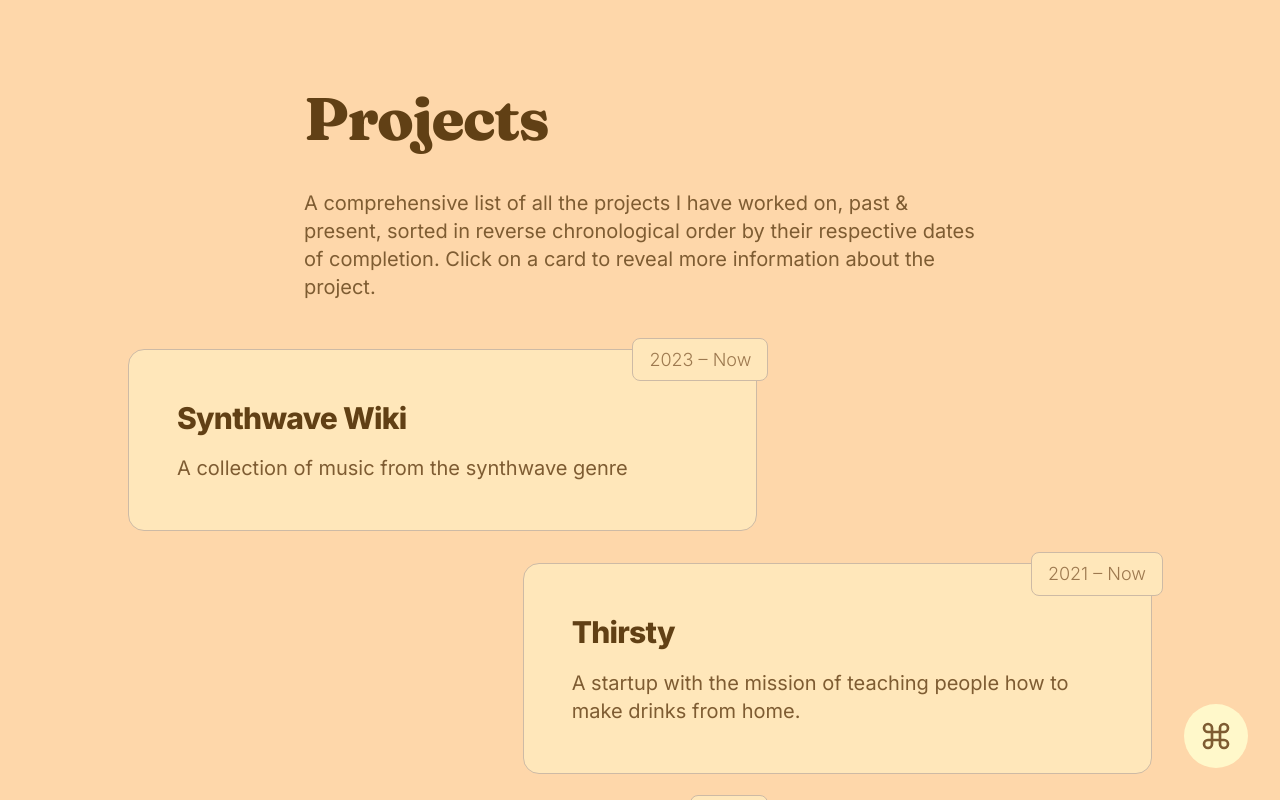
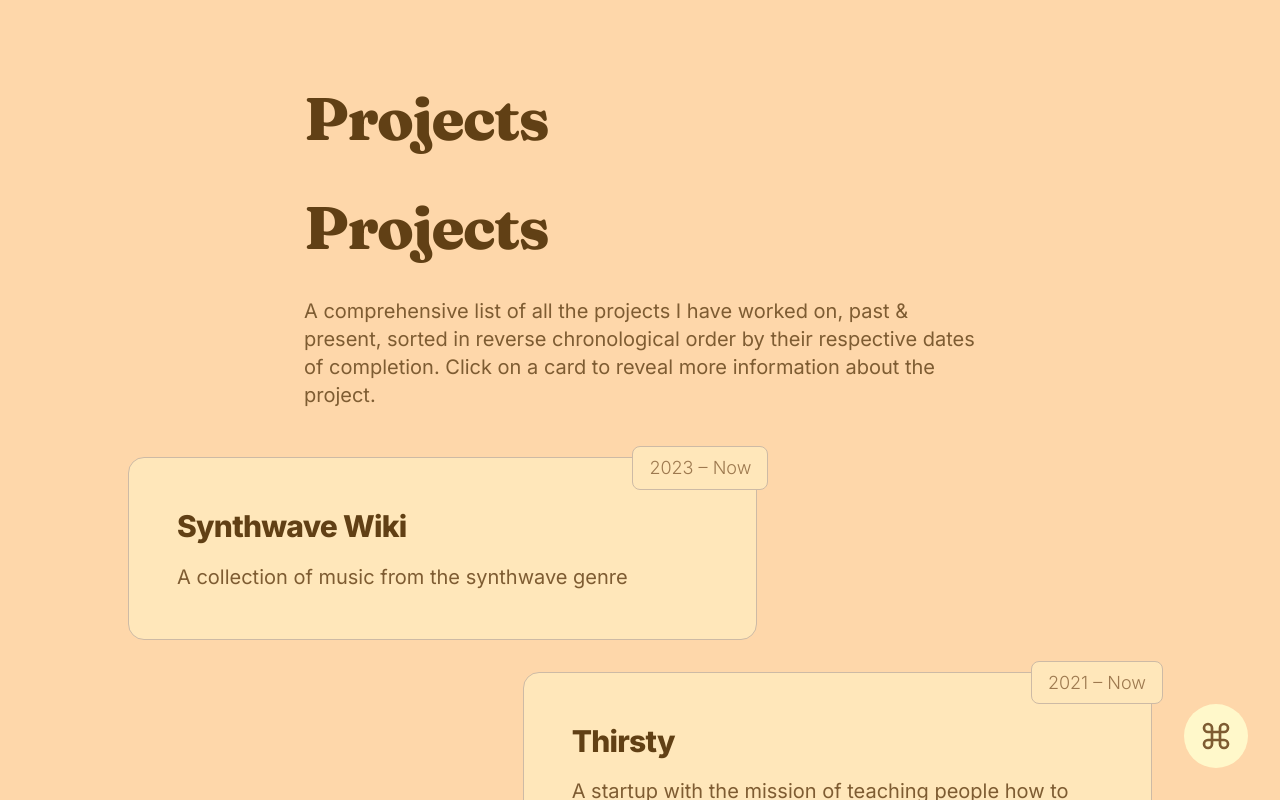
Before and after one commit to nico-bachner/v6, a Next.js app: page /projects in a window 1280 px wide. Shown: the top 800 px of the page. Built offline with nearby package versions, Linux system fonts and the light colour scheme.

Commit message:
feat: text component improvements

```diff
--- a/src/app/projects/page.tsx
+++ b/src/app/projects/page.tsx
@@ -1,5 +1,6 @@
 import Link from 'next/link'
 
+import { Text } from '@/components/ui/Text'
 import { fetchProjects } from '@/lib/fetchProjects'
 import { cn } from '@/utils/cn'
 
@@ -28,6 +29,8 @@ const Page = async () => {
         <h1 className="font-serif text-4xl font-extrabold tracking-tight text-primary-3 sm:text-5xl lg:text-6xl">
           Projects
         </h1>
+
+        <Text as="h1">Projects</Text>
 
         <p className="sm:text-lg lg:text-xl">
           A comprehensive list of all the projects I have worked on, past &
--- a/src/components/ui/Text.tsx
+++ b/src/components/ui/Text.tsx
@@ -2,26 +2,22 @@ import { cn } from '@/utils/cn'
 
 type TextProps = Omit<React.ComponentProps<'p'>, 'color'> & {
   as?: 'h1' | 'h2' | 'h3' | 'p'
-  size?: 'sm' | 'md' | 'lg' | 'xl' | '2xl' | '3xl' | '4xl'
+  size?: 'sm' | 'md' | 'lg' | 'xl' | '2xl'
   color?: 1 | 2 | 3
 }
 
 const getTextSize = (size: TextProps['size']) => {
   switch (size) {
     case 'sm':
-      return 'text-sm sm:text-base md:text-lg'
+      return 'text-sm sm:text-base md:text-lg font-light tracking-wide'
     case 'md':
-      return 'text-base sm:text-lg md:text-xl'
+      return 'text-base sm:text-lg md:text-xl font-normal tracking-normal'
     case 'lg':
-      return 'text-lg sm:text-xl md:text-2xl'
+      return 'text-lg sm:text-xl md:text-2xl font-medium tracking-tight font-serif'
     case 'xl':
-      return 'text-xl sm:text-2xl md:text-3xl'
+      return 'text-2xl sm:text-3xl md:text-4xl font-bold tracking-tight font-serif'
     case '2xl':
-      return 'text-2xl sm:text-3xl md:text-4xl'
-    case '3xl':
-      return 'text-3xl sm:text-4xl md:text-5xl'
-    case '4xl':
-      return 'text-4xl sm:text-5xl md:text-6xl'
+      return 'text-4xl sm:text-5xl md:text-6xl font-extrabold tracking-tight font-serif'
   }
 }
 
@@ -58,7 +54,7 @@ export const Text: React.FC<TextProps> = ({
       return (
         <h1
           className={cn(
-            getTextSize(size) ?? getTextSize('4xl'),
+            getTextSize(size) ?? getTextSize('2xl'),
             getTextColor(color) ?? getTextColor(3),
             className,
           )}
@@ -69,7 +65,7 @@ export const Text: React.FC<TextProps> = ({
       return (
         <h2
           className={cn(
-            getTextSize(size) ?? getTextSize('2xl'),
+            getTextSize(size) ?? getTextSize('xl'),
             getTextColor(color) ?? getTextColor(3),
             className,
           )}
```
